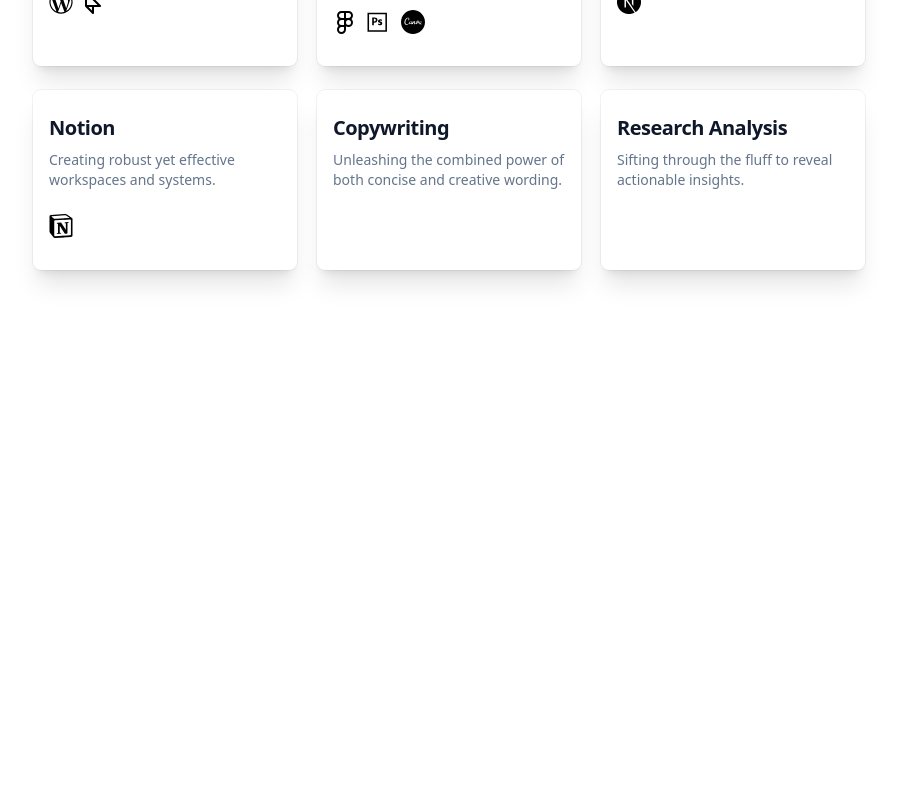
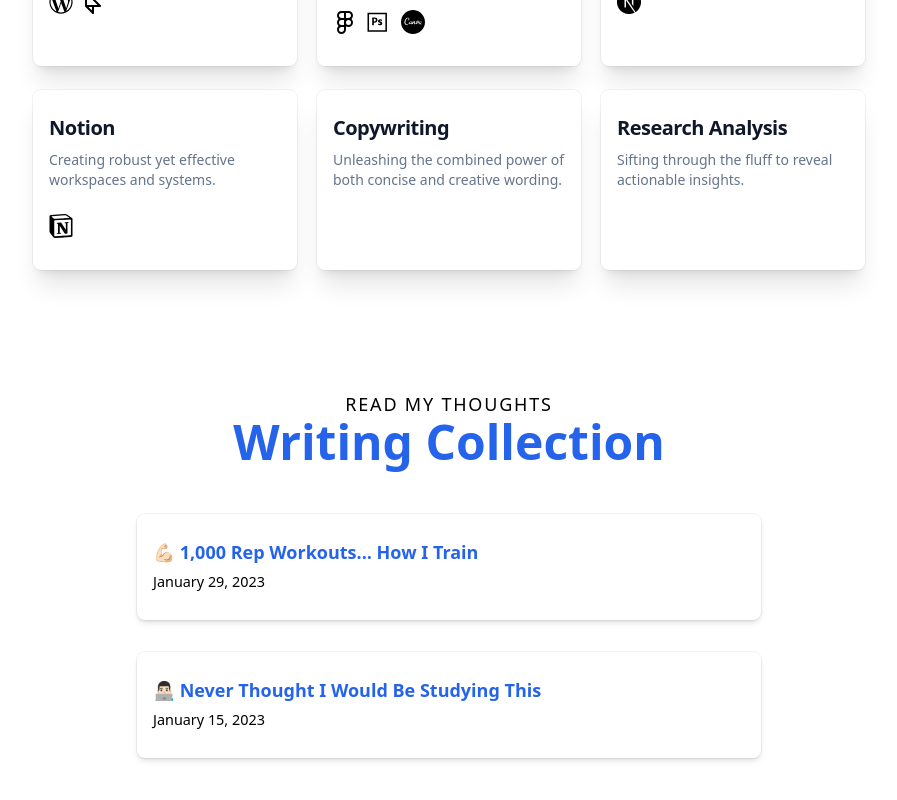
Before and after one commit to lucaslunzmann/nextjs-blog, a Next.js app: page / in a window 1280 px wide. Shown: the part 999-1799 px from the top of the page, without its empty margins (191-1088 px from the left). Before the commit the page ends 1365 px from the top, so only its background shows below. Built offline with nearby package versions, Linux system fonts and the light colour scheme.

Commit message:
Blog Updates

```diff
--- /dev/null
+++ b/components/date.js
@@ -0,0 +1,6 @@
+import { parseISO, format } from 'date-fns';
+
+export default function Date({ dateString }) {
+  const date = parseISO(dateString);
+  return <time dateTime={dateString}>{format(date, 'LLLL d, yyyy')}</time>;
+}
--- a/components/layout.js
+++ b/components/layout.js
@@ -42,18 +42,17 @@
           </>
         ) : (
           <>
-            <Link href="/">
+            <Link class="m-auto rounded-full drop-shadow-2xl" href="/">
               <Image
                 priority
                 src="/images/profile.jpg"
-                className={utilSyles.borderCircle}
                 height={108}
                 width={108}
                 alt=""
               />
             </Link>
-            <h2 className={utilStyles.headingLg}>
-              <Link href="/" className={utilStyles.colorInherit}>
+            <h2 className="text-center text-5xl text-blue-600 font-bold">
+              <Link href="/">
                 {name}
               </Link>
             </h2>
@@ -62,7 +61,7 @@
       </header>
       <main>{children}</main>
       {!home && (
-        <div className={styles.backToHome}>
+        <div className="text-blue-600 font-bold">
           <Link href="/">← Back to home</Link>
         </div>
       )}
--- /dev/null
+++ b/lib/posts.js
@@ -0,0 +1,69 @@
+import fs from 'fs'
+import path from 'path'
+import matter from 'gray-matter'
+import { remark } from 'remark';
+import html from 'remark-html';
+
+const postsDirectory = path.join(process.cwd(), 'posts')
+
+export function getSortedPostsData() {
+  // Get file names under /posts
+  const fileNames = fs.readdirSync(postsDirectory)
+  const allPostsData = fileNames.map(fileName => {
+    // Remove ".md" from file name to get id
+    const id = fileName.replace(/\.md$/, '')
+
+    // Read markdown file as string
+    const fullPath = path.join(postsDirectory, fileName)
+    const fileContents = fs.readFileSync(fullPath, 'utf8')
+
+    // Use gray-matter to parse the post metadata section
+    const matterResult = matter(fileContents)
+
+    // Combine the data with the id
+    return {
+      id,
+      ...matterResult.data
+    }
+  })
+  // Sort posts by date
+  return allPostsData.sort((a, b) => {
+    if (a.date < b.date) {
+      return 1
+    } else {
+      return -1
+    }
+  })
+}
+
+export function getAllPostIds() {
+  const fileNames = fs.readdirSync(postsDirectory)
+  return fileNames.map(fileName => {
+    return {
+      params: {
+        id: fileName.replace(/\.md$/, '')
+      }
+    }
+  })
+}
+
+export async function getPostData(id) {
+    const fullPath = path.join(postsDirectory, `${id}.md`);
+    const fileContents = fs.readFileSync(fullPath, 'utf8');
+
+    // Use gray-matter to parse the post metadata section
+    const matterResult = matter(fileContents);
+
+    // Use remark to convert markdown into HTML string
+    const processedContent = await remark()
+      .use(html)
+      .process(matterResult.content);
+    const contentHtml = processedContent.toString();
+
+    // Combine the data with the id and contentHtml
+    return {
+      id,
+      contentHtml,
+      ...matterResult.data,
+    };
+}
--- a/package.json
+++ b/package.json
@@ -6,11 +6,15 @@
     "start": "next start"
   },
   "dependencies": {
+    "date-fns": "^2.29.3",
     "feather-icons": "^4.29.0",
+    "gray-matter": "^4.0.3",
     "next": "latest",
     "react": "18.2.0",
     "react-dom": "18.2.0",
-    "react-icons": "^4.7.1"
+    "react-icons": "^4.7.1",
+    "remark": "^14.0.2",
+    "remark-html": "^15.0.1"
   },
   "devDependencies": {
     "autoprefixer": "^10.4.13",
--- a/pages/index.js
+++ b/pages/index.js
@@ -7,8 +7,19 @@
 import { SiCanva } from 'react-icons/si';
 import { SiNextdotjs } from 'react-icons/si';
 import { SiNotion } from 'react-icons/si';
+import Link from 'next/link';
+import Date from '../components/date';
+import { getSortedPostsData } from '../lib/posts';
 
-export default function Home() {
+export async function getStaticProps() {
+  const allPostsData = getSortedPostsData();
+  return {
+    props: {
+      allPostsData,
+    },
+  };
+}
+export default function Home({ allPostsData}) {
   return (
     <Layout home>
       <Head>
@@ -77,6 +88,22 @@
     </div>
   </div>
 </div>
+<br></br><br></br><br></br><br></br><br></br>
+<section>
+  <h3 class="font-sans uppercase text-lg text-center tracking-widest">Read my thoughts</h3>
+        <h2 className= "text-center text-5xl text-blue-600 font-bold">Writing Collection</h2>
+          <br></br><br></br>
+          {allPostsData.map(({ id, date, title }) => (
+            <li className= "w-1/2 font-sans text-lg mb-8 list-none container mx-auto bg-white rounded-lg px-4 py-6 ring-1 ring-slate-900/5 shadow-md hover:-translate-y-1 hover:scale-105 transition ease-in-out delay-150 duration-500"key={id}>
+              <Link className="text-blue-600 font-semibold hover:underline" href={`/posts/${id}`}>{title}</Link>
+              <br />
+              <small>
+                <Date className="font-sans"dateString={date} />
+              </small>
+            </li>
+          ))}
+</section>
+
     </Layout>
   );
-}
+};
--- /dev/null
+++ b/pages/posts/[id].js
@@ -0,0 +1,40 @@
+import Layout from '../../components/layout'
+import { getAllPostIds, getPostData } from '../../lib/posts'
+import Head from 'next/head';
+import Date from '../../components/date';
+
+export default function Post({ postData }) {
+    return (
+      <Layout children>
+        <Head>
+          <title>{postData.title}</title>
+        </Head>
+        <article>
+          <h1> {postData.title}</h1>
+          <div>
+            <Date dateString={postData.date} />
+          </div>
+          <div dangerouslySetInnerHTML={{ __html: postData.contentHtml }} />
+        </article>
+      </Layout>
+    )
+  }
+
+export async function getStaticPaths() {
+  const paths = getAllPostIds()
+  return {
+    paths,
+    fallback: false
+  }
+}
+
+export async function getStaticProps({ params }) {
+    // Add the "await" keyword like this:
+    const postData = await getPostData(params.id);
+
+    return {
+      props: {
+        postData,
+      },
+    };
+  }
--- /dev/null
+++ b/posts/pre-rendering.md
@@ -0,0 +1,11 @@
+---
+title: '💪🏻 1,000 Rep Workouts... How I Train'
+date: '2023-01-29'
+---
+
+Next.js has two forms of pre-rendering: **Static Generation** and **Server-side Rendering**. The difference is in **when** it generates the HTML for a page.
+
+- **Static Generation** is the pre-rendering method that generates the HTML at **build time**. The pre-rendered HTML is then _reused_ on each request.
+- **Server-side Rendering** is the pre-rendering method that generates the HTML on **each request**.
+
+Importantly, Next👨🏻‍💻.js lets you **choose** which pre-rendering form to use for each page. You can create a "hybrid" Next.js app by using Static Generation for most pages and using Server-side Rendering for others.
--- /dev/null
+++ b/posts/ssg-ssr.md
@@ -0,0 +1,15 @@
+---
+title: '👨🏻‍💻 Never Thought I Would Be Studying This'
+date: '2023-01-15'
+---
+
+We recommend using **Static Generation** (with and without data) whenever possible because your page can be built once and served by CDN, which makes it much faster than having a server render the page on every request.
+
+You can use Static Generation for many types of pages, including:
+
+- Marketing pages
+- Blog posts
+- E-commerce product listings
+- Help and documentation
+
+You should ask yourself: "Can I pre-render this page **ahead** of a user's request?" If the answer is yes, then you should choose Static Generation.
```
Also changed, not shown: 1 other file (tests, documents, lock files or other folders).
